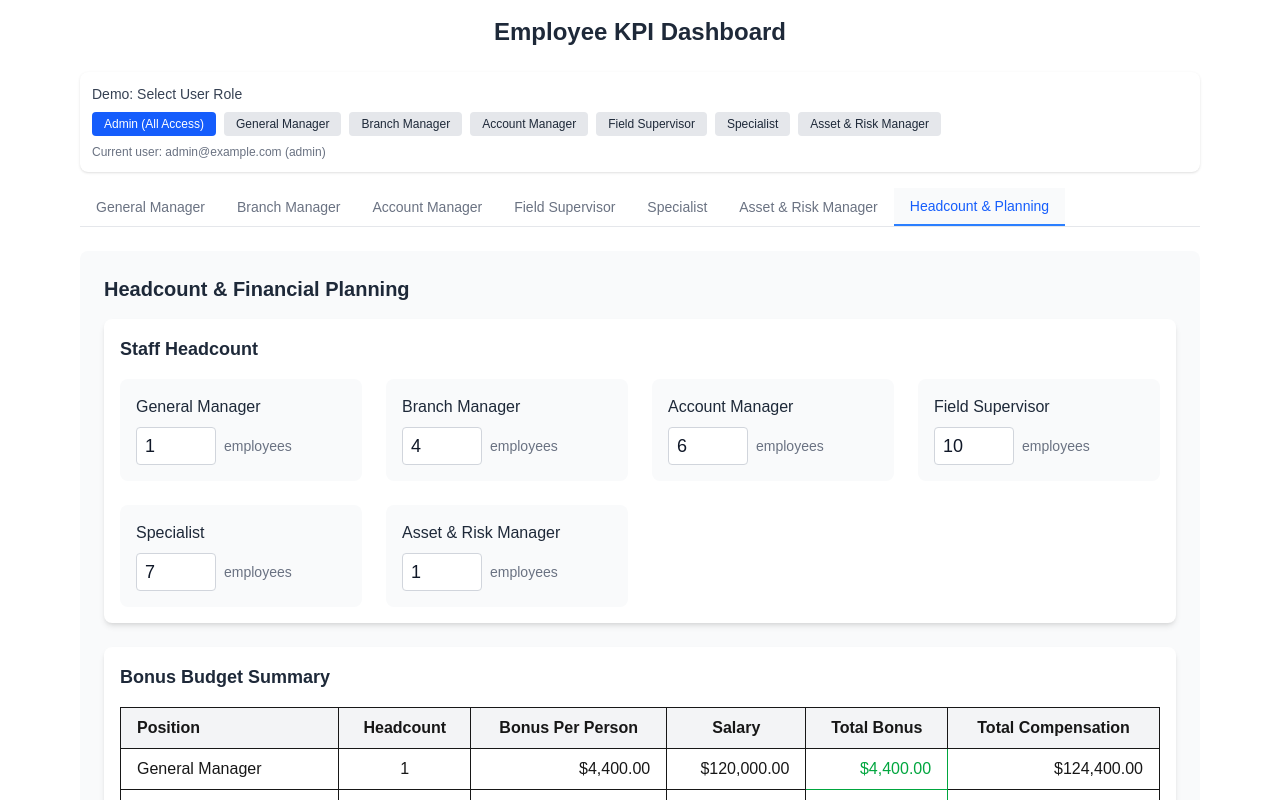
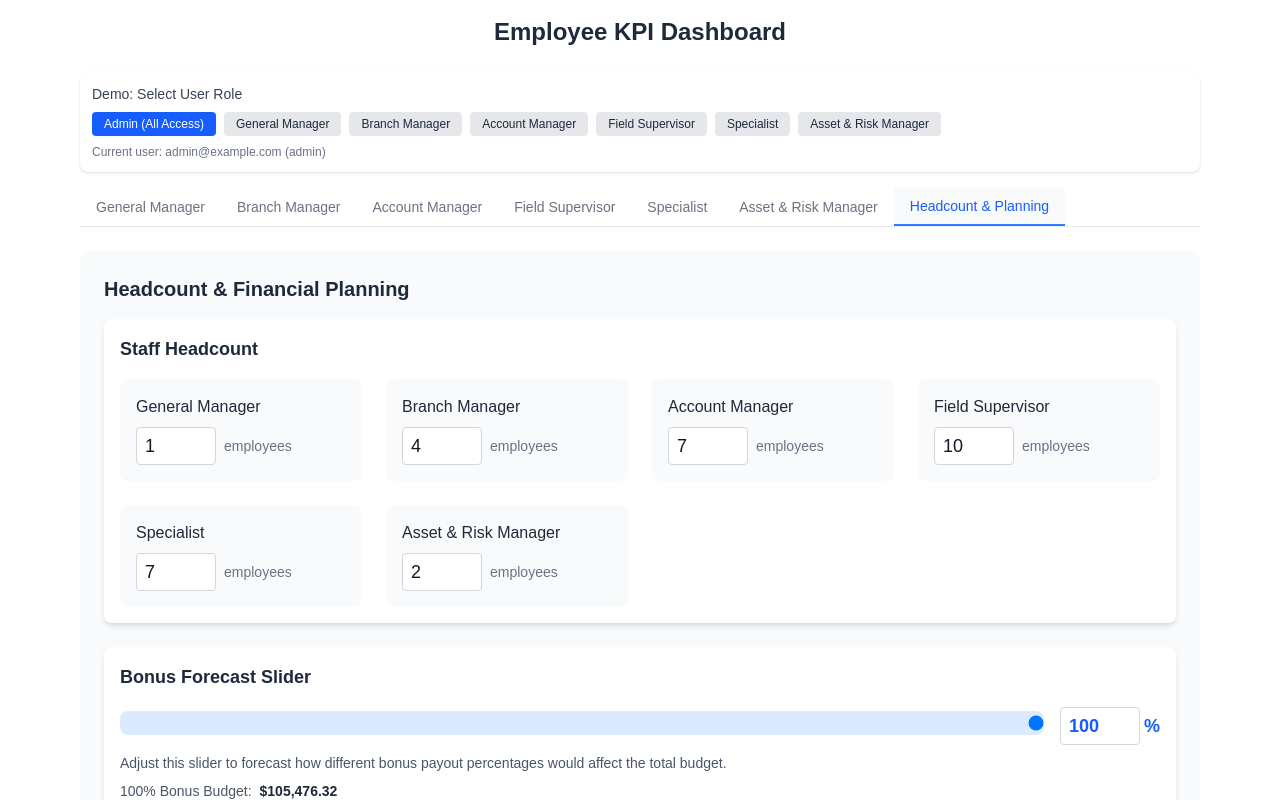
Before and after one commit to TyMurrayELM/KPI-Dashboard, a Next.js app: page / in a window 1280 px wide. Both pictures are taken after a click on the button "Headcount & Planning". Shown: the top 800 px of the page. Built offline with nearby package versions, Linux system fonts and the light colour scheme.

Commit message:
Added Bonus Forecast Slider

```diff
--- a/src/components/KPIDashboard.jsx
+++ b/src/components/KPIDashboard.jsx
@@ -313,14 +313,17 @@ const KPIDashboard = () => {
   // State for bonus percentage (default 10%)
   const [bonusPercentage, setBonusPercentage] = useState(10);
 
+  // State for bonus multiplier (global adjustment to all bonuses)
+  const [bonusMultiplier, setBonusMultiplier] = useState(100);
+
   // State for headcount with company default values
   const [headcount, setHeadcount] = useState({
     'general-manager': 1,
     'branch-manager': 4,
-    'account-manager': 6,
+    'account-manager': 7,
     'field-supervisor': 10,
     'specialist': 7,
-    'asset-risk-manager': 1
+    'asset-risk-manager': 2
   });
 
   // User authentication and role management (placeholder for future implementation)
@@ -743,6 +746,11 @@ const KPIDashboard = () => {
     setBonusPercentage(parseFloat(newPercentage) || 0);
   };
 
+  // Handle bonus multiplier change
+  const handleBonusMultiplierChange = (newMultiplier) => {
+    setBonusMultiplier(parseFloat(newMultiplier) || 0);
+  };
+
   // Handle headcount change
   const handleHeadcountChange = (positionKey, newCount) => {
     setHeadcount(prevHeadcount => ({
@@ -756,6 +764,14 @@ const KPIDashboard = () => {
     const position = positions[positionKey];
     const count = headcount[positionKey];
     const bonusPerPerson = calculateActualTotalBonus(position);
+    return bonusPerPerson * count * (bonusMultiplier / 100);
+  };
+
+  // Calculate original total bonus for all employees in a position (without multiplier)
+  const calculateOriginalTotalPositionBonus = (positionKey) => {
+    const position = positions[positionKey];
+    const count = headcount[positionKey];
+    const bonusPerPerson = calculateActualTotalBonus(position);
     return bonusPerPerson * count;
   };
 
@@ -763,6 +779,13 @@ const KPIDashboard = () => {
   const calculateGrandTotalBonus = () => {
     return Object.keys(positions).reduce((total, positionKey) => {
       return total + calculateTotalPositionBonus(positionKey);
+    }, 0);
+  };
+
+  // Calculate grand total original bonus (without multiplier)
+  const calculateGrandTotalOriginalBonus = () => {
+    return Object.keys(positions).reduce((total, positionKey) => {
+      return total + calculateOriginalTotalPositionBonus(positionKey);
     }, 0);
   };
 
@@ -1191,6 +1214,56 @@ const KPIDashboard = () => {
           </div>
         </div>
 
+        {/* Bonus Forecast Slider */}
+        <div className="bg-white p-4 rounded-lg shadow-md mb-6">
+          <h3 className="text-lg font-semibold text-gray-800 mb-4">Bonus Forecast Slider</h3>
+          <div className="flex items-center mb-2">
+            <div className="flex-1 mr-4">
+              <input
+                type="range"
+                min="0"
+                max="100"
+                step="5"
+                value={bonusMultiplier}
+                onChange={(e) => handleBonusMultiplierChange(e.target.value)}
+                className="w-full h-6 bg-blue-100 rounded-lg appearance-none cursor-pointer"
+              />
+            </div>
+            <div className="flex items-center">
+              <input
+                type="number"
+                value={bonusMultiplier}
+                onChange={(e) => handleBonusMultiplierChange(e.target.value)}
+                className="w-20 border border-gray-300 rounded px-2 py-1 text-lg font-bold text-blue-600 bg-white"
+                min="0"
+                max="100"
+                step="5"
+              />
+              <span className="text-blue-600 text-lg font-bold ml-1">%</span>
+            </div>
+          </div>
+          <p className="text-sm text-gray-600">
+            Adjust this slider to forecast how different bonus payout percentages would affect the total budget.
+            <br />
+            <span className="flex mt-2 items-center">
+              <span className="font-medium">100% Bonus Budget:</span>
+              <span className="ml-2 font-bold text-gray-800">{formatCurrency(calculateGrandTotalOriginalBonus())}</span>
+              {bonusMultiplier !== 100 && (
+                <>
+                  <span className="mx-2">→</span>
+                  <span className="font-medium">Forecasted Bonus Budget ({bonusMultiplier}%):</span>
+                  <span className="ml-2 font-bold text-red-600">
+                    {formatCurrency(calculateGrandTotalBonus())}
+                  </span>
+                  <span className="ml-2 text-gray-500 text-sm">
+                    ({Math.round(bonusMultiplier - 100)}%)
+                  </span>
+                </>
+              )}
+            </span>
+          </p>
+        </div>
+
         {/* Bonus Summary Table */}
         <div className="bg-white p-4 rounded-lg shadow-md">
           <h3 className="text-lg font-semibold text-gray-800 mb-4">Bonus Budget Summary</h3>
@@ -1210,29 +1283,53 @@ const KPIDashboard = () => {
                 const position = positions[positionKey];
                 const count = headcount[positionKey];
                 const bonusPerPerson = calculateActualTotalBonus(position);
-                const totalBonus = bonusPerPerson * count;
+                const originalTotalBonus = bonusPerPerson * count;
+                const adjustedTotalBonus = originalTotalBonus * (bonusMultiplier / 100);
                 const totalSalary = position.salary * count;
-                const totalCompensation = totalSalary + totalBonus;
+                const totalCompensation = totalSalary + adjustedTotalBonus;
 
                 return (
                   <tr key={positionKey} className="border-b">
                     <td className="py-2 px-4 border font-medium">{position.title}</td>
                     <td className="py-2 px-4 border text-center">{count}</td>
-                    <td className="py-2 px-4 border text-right">{formatCurrency(bonusPerPerson)}</td>
+                    <td className="py-2 px-4 border text-right">
+                      {formatCurrency(bonusPerPerson * (bonusMultiplier / 100))}
+                      {bonusMultiplier !== 100 && (
+                        <div className="text-xs text-gray-500">
+                          (Original: {formatCurrency(bonusPerPerson)})
+                        </div>
+                      )}
+                    </td>
                     <td className="py-2 px-4 border text-right">{formatCurrency(position.salary)}</td>
-                    <td className="py-2 px-4 border text-right font-medium text-green-600">{formatCurrency(totalBonus)}</td>
+                    <td className="py-2 px-4 border text-right font-medium text-green-600">
+                      {formatCurrency(adjustedTotalBonus)}
+                      {bonusMultiplier !== 100 && (
+                        <div className="text-xs text-gray-500">
+                          (Original: {formatCurrency(originalTotalBonus)})
+                        </div>
+                      )}
+                    </td>
                     <td className="py-2 px-4 border text-right">{formatCurrency(totalCompensation)}</td>
                   </tr>
                 );
               })}
               <tr className="bg-blue-50">
                 <td colSpan="4" className="py-3 px-4 border font-semibold text-right">Grand Total:</td>
-                <td className="py-3 px-4 border text-right font-bold text-green-700">{formatCurrency(calculateGrandTotalBonus())}</td>
+                <td className="py-3 px-4 border text-right font-bold text-green-700">
+                  {formatCurrency(calculateGrandTotalBonus())}
+                  {bonusMultiplier !== 100 && (
+                    <div className="text-xs text-gray-600">
+                      (Original: {formatCurrency(calculateGrandTotalOriginalBonus())})
+                    </div>
+                  )}
+                </td>
                 <td className="py-3 px-4 border text-right font-bold">{formatCurrency(
                   Object.keys(positions).reduce((total, positionKey) => {
                     const position = positions[positionKey];
                     const count = headcount[positionKey];
-                    return total + (position.salary * count) + (calculateActualTotalBonus(position) * count);
+                    const bonusPerPerson = calculateActualTotalBonus(position);
+                    const adjustedTotalBonus = bonusPerPerson * count * (bonusMultiplier / 100);
+                    return total + (position.salary * count) + adjustedTotalBonus;
                   }, 0)
                 )}</td>
               </tr>
```
